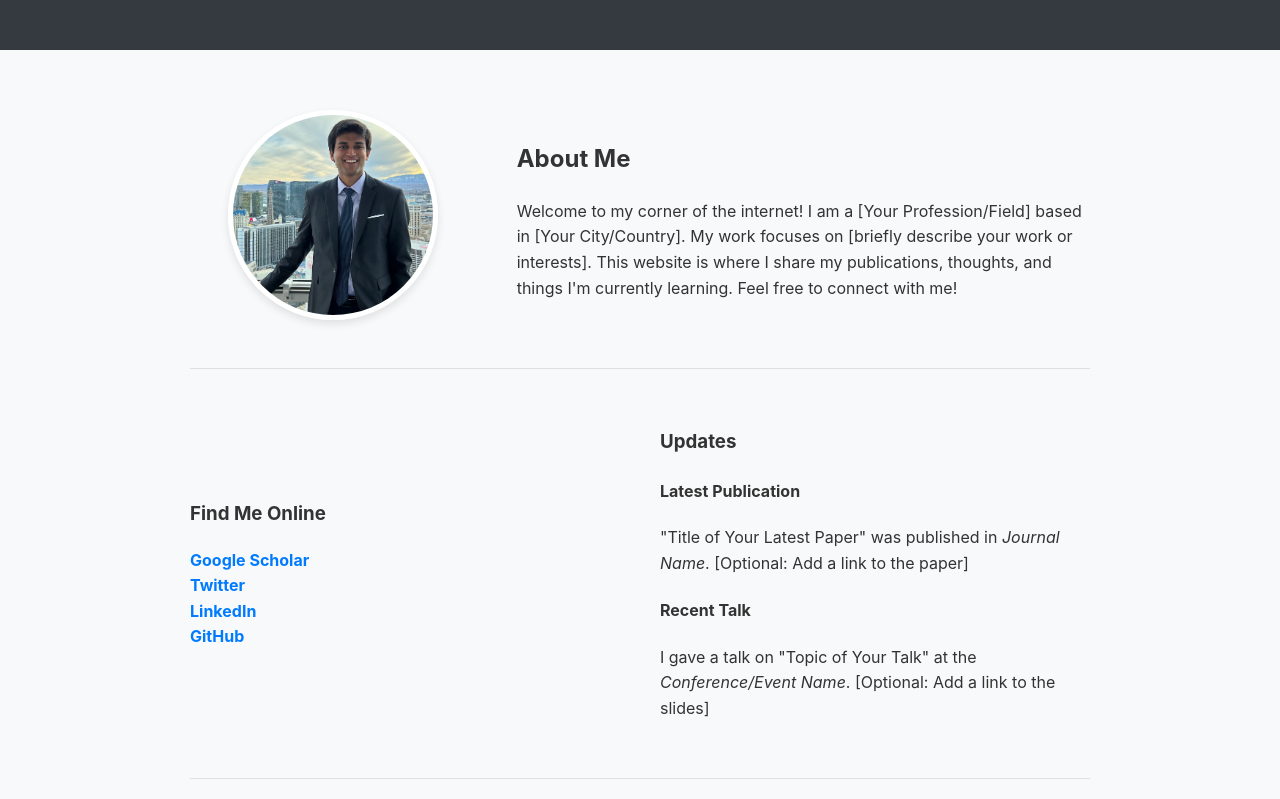
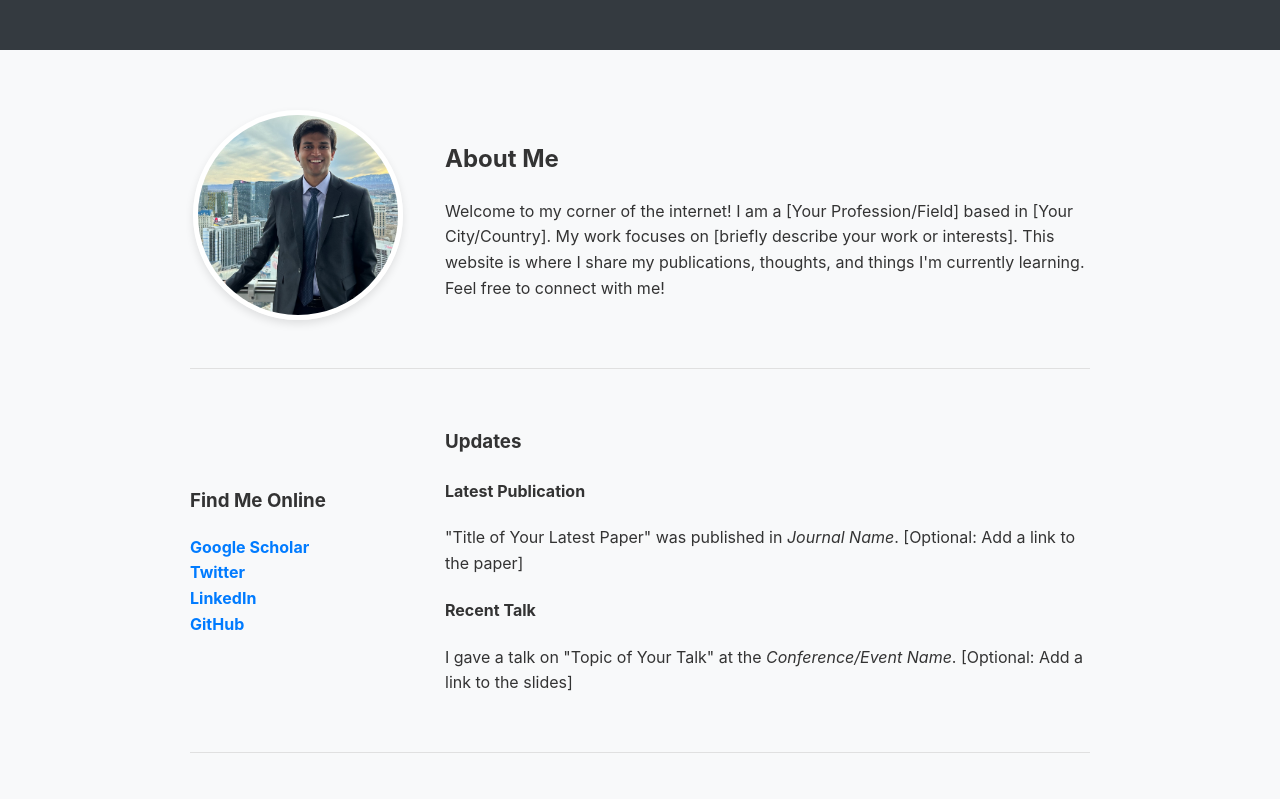
Before and after one commit to n2018k/n2018k.github.io, a plain HTML site: page index.html in a window 1280 px wide. Shown: the part 108-907 px from the top of the page. After the commit the page ends 881 px from the top, so only its background shows below. Drawn offline with Linux system fonts and the light colour scheme.

Commit message:
pushing things apart

```diff
--- a/style.css
+++ b/style.css
@@ -49,12 +49,16 @@ header {
 
 /* --- About Me Container Styling --- */
 .about-me-container {
-    flex: 2; /* Assigns 2 parts of the space (making it wider) */
+    flex: 3; /* CHANGED: Assigns 3 parts of space, giving text more room */
 }
 
 /* --- Bottom Half Containers --- */
-.links-container, .updates-container {
-    flex: 1; /* Gives each container equal space */
+.links-container {
+    flex: 1; /* NEW: Aligns with the profile picture column */
+}
+
+.updates-container {
+    flex: 3; /* NEW: Aligns with the About Me column */
 }
 
 /* --- Links List Styling --- */
```
